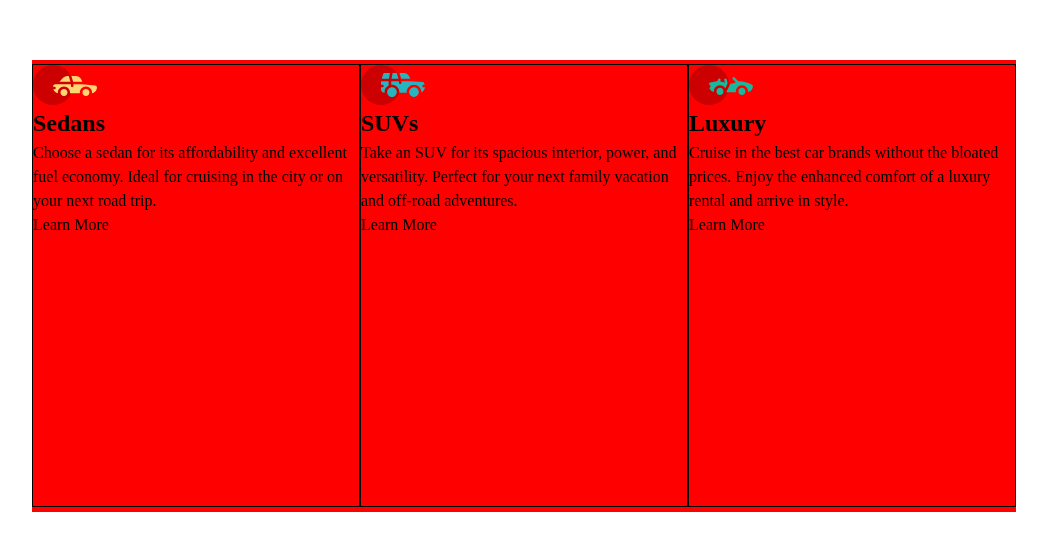
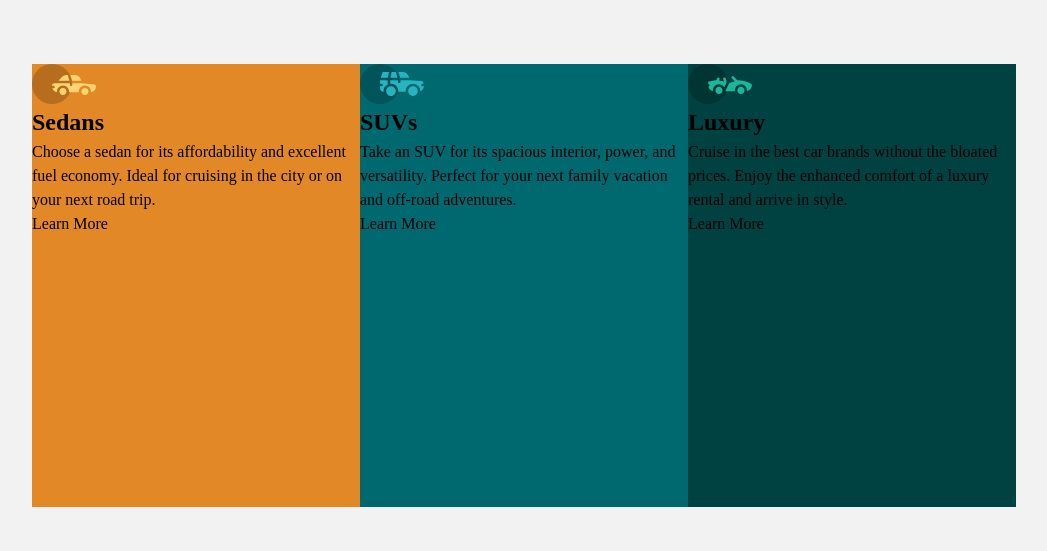
Before and after one commit to mrcordova/3-column-preview-card-component-main, a plain HTML site: page index.html in a window 1280 px wide. Shown: the part 123-674 px from the top of the page, without its empty margins (116-1163 px from the left). Drawn offline with Linux system fonts and the light colour scheme.

Commit message:
add bg for cards

```diff
--- a/css/style.css
+++ b/css/style.css
@@ -35,6 +35,7 @@ body {
     place-content: safe center;
     /* height: 100vh; */
     height: 100%;
+    background-color: var(--very-light-gray-bg-btn-h);
     /* min-height: min-content; */
     /* overflow-y: auto; */
     /* margin-block: 20px */
@@ -48,7 +49,7 @@ body {
     display: flex;
     flex-direction: row;
     flex-wrap: wrap;
-    background-color: red;
+    /* background-color: red; */
     justify-content: center;
     align-items: center;
     align-content: center;
@@ -60,7 +61,7 @@ body {
 
 .section {
 
-    border: 1px solid black;
+    /* border: 1px solid black; */
 
     inline-size: 20.5rem;
     min-block-size: 27.7rem;
@@ -68,10 +69,14 @@ body {
 
 }
 
-/* .card .section:first-child {
-    margin-bottom: 0px;
+.card .section:first-child {
+    background-color: var(--bright-orange);
+}
+
+.card .section:nth-child(2) {
+    background-color: var(--dark-cyan);
 }
 
 .card .section:last-child {
-    margin-bottom: 20px;
-} */
+    background-color: var(--very-dark-cyan);
+}
```
